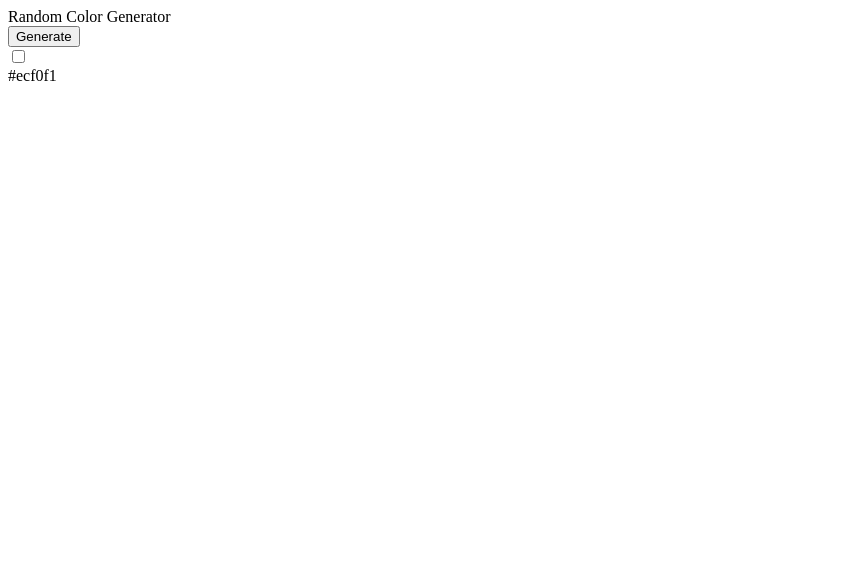
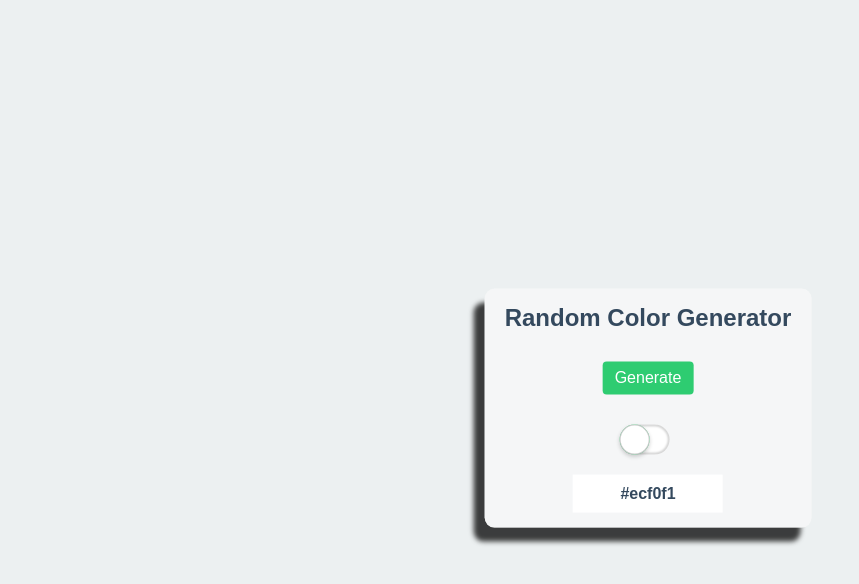
Before and after one commit to C-F-4/Color-Bomb, a plain HTML site: page index.html in a window 1280 px wide. Shown: the whole page, without its empty margins (0-859 px from the left). Drawn offline with Linux system fonts and the light colour scheme.

Commit message:
Update index.html

```diff
--- a/index.html
+++ b/index.html
@@ -4,6 +4,8 @@
   <head>
     <meta name="viewport" content="width=device-width, initial-scale=1.0">
     <title>Color Generator</title>
+    <link type="text/css" rel="stylesheet" href="css/stylesheet.css" />
+    <link rel="icon" type="image/png" href="">
   </head>
 
   <body id="test">
```
